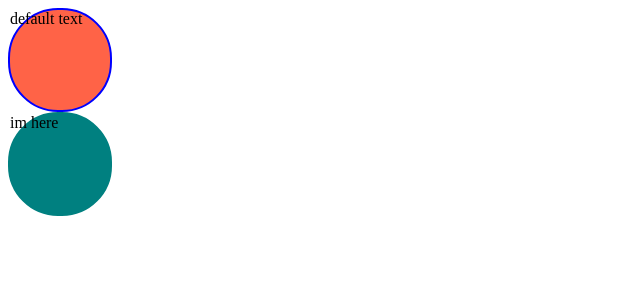
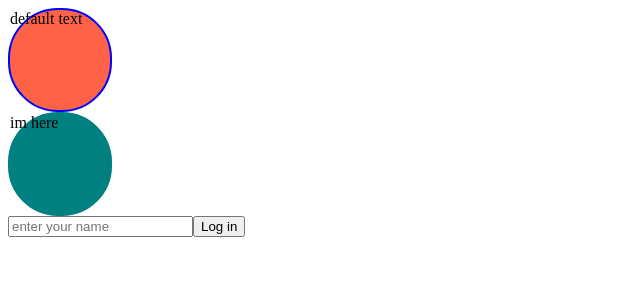
Before and after one commit to hyungjun-tech01/my-app, a React (Create React App) app: page / in a window 1280 px wide. Shown: the top 300 px of the page, without its empty margins (0-640 px from the left). Built offline with nearby package versions, Linux system fonts and the light colour scheme.

Commit message:
typescript useState 사용, event:React.FormEvent<

```diff
--- a/src/App.tsx
+++ b/src/App.tsx
@@ -1,11 +1,33 @@
-import React from 'react';
+import React, {useState} from 'react';
 import Circle from './Circle';
 
 function App() {
+  // typesript 하에서 아래처럼 "" 로 사용시작하면. value 안에는 string만 들어갈 수 있다.
+  // 즉 setValue에서 string 만이 사용가능하다.
+  // 또한 number로 시작하면 number만 사용가능하다. setState(0) 이렇게 시작하면 그 다음에 setValue할때 number만 입력가능
+    const [value, setValue] = useState("");
+  const onChange = (event:React.FormEvent<HTMLInputElement>)=> {
+    const {currentTarget : {value}} = event;
+    setValue(value);
+    // setValue(event.currentTarget.value);
+  };
+  // event.preventDefault() 주로 사용되는 경우는
+// 1. a 태그를 눌렀을때도 href 링크로 이동하지 않게 할 경우
+// 2. form 안에 submit 역할을 하는 버튼을 눌렀어도 새로 실행하지 않게 하고싶을 경우 (submit은 작동됨)
+//  -> 진짜네..(새로고침이 안됨)
+  const onSubmit = (event:React.FormEvent<HTMLFormElement>)=> {
+    event.preventDefault();
+    console.log("hello", value);
+  };
+
   return (
     <div>
       <Circle bgColor="tomato" borderColor="blue"/>
       <Circle bgColor="teal" text="im here"/>
+      <form  onSubmit = {onSubmit}>
+        <input type="text" placeholder="enter your name" value={value} onChange={onChange} />
+        <button>Log in</button>
+      </form>
     </div>
   );
 }
--- a/src/Circle.tsx
+++ b/src/Circle.tsx
@@ -26,7 +26,6 @@
 // ?? : default 로 주는 값 : 이게 있어야 optional 시 에러가 안남 .
 // aa = "  " : default 줄 때
 function Circle({bgColor, borderColor, text="default text"}:CircleProps) {
-    console.log(borderColor);
     return (
         <Container bgColor={bgColor} borderColor={borderColor?? bgColor}>{text}</Container>
     )
```
